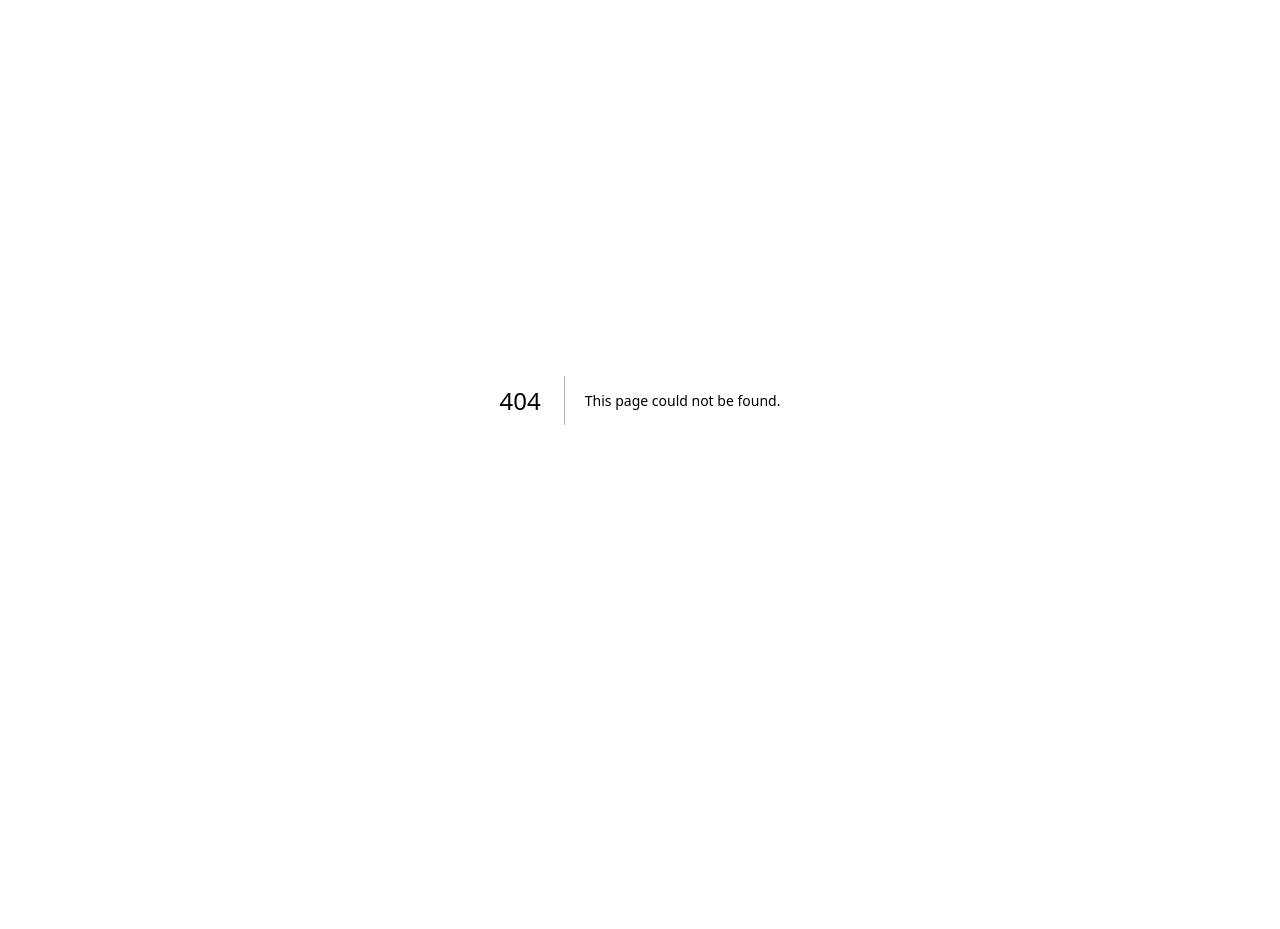
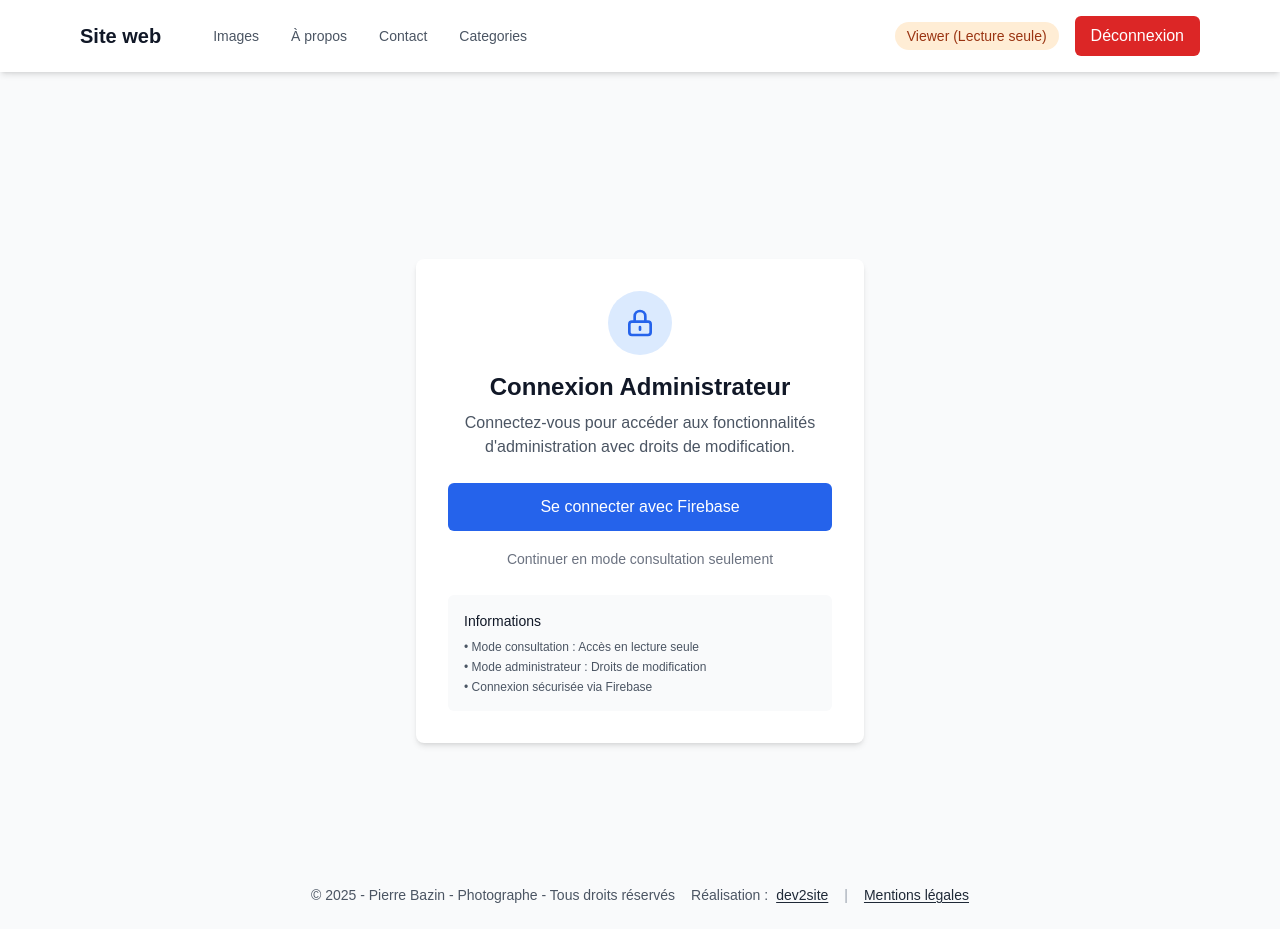
Before and after one commit to amapic/portfolio-arti, a Next.js app: page /admin/login in a window 1280 px wide. Before the commit this address had no page. Before the commit the page ends 800 px from the top, so only its background shows below. Built offline with nearby package versions, Linux system fonts and the light colour scheme; no server answers.

Commit message:
avant reglement taille image apres pose image plein ecran

```diff
--- /dev/null
+++ b/app/admin/login/page.tsx
@@ -0,0 +1,81 @@
+"use client";
+
+import React, { useEffect } from 'react';
+import { useRouter } from 'next/navigation';
+import { Header } from '../../components/Header';
+import { useAuth } from '../../components/SimpleAuthProvider';
+import NoSSR from '../../components/NoSSR';
+import PortfolioFooter from '../../components/PortfolioFooter';
+
+const AdminLoginPage: React.FC = () => {
+  const router = useRouter();
+  const { user, hasWriteAccess, switchToEditMode, isDefaultMode } = useAuth();
+
+  // Si l'utilisateur est déjà admin connecté, rediriger vers le dashboard
+  useEffect(() => {
+    if (hasWriteAccess && !isDefaultMode) {
+      router.push('/admin');
+    }
+  }, [hasWriteAccess, isDefaultMode, router]);
+
+  return (
+    <NoSSR>
+      <div suppressHydrationWarning={true}>
+        <div className="min-h-screen bg-gray-50">
+          <Header />
+
+          <div className="pt-20 min-h-screen flex items-center justify-center">
+            <div className="max-w-md w-full mx-auto">
+              <div className="bg-white rounded-lg shadow-md p-8">
+                <div className="text-center mb-6">
+                  <div className="mx-auto w-16 h-16 bg-blue-100 rounded-full flex items-center justify-center mb-4">
+                    <svg className="w-8 h-8 text-blue-600" fill="none" stroke="currentColor" viewBox="0 0 24 24">
+                      <path strokeLinecap="round" strokeLinejoin="round" strokeWidth={2} d="M12 15v2m-6 4h12a2 2 0 002-2v-6a2 2 0 00-2-2H6a2 2 0 00-2 2v6a2 2 0 002 2zm10-10V7a4 4 0 00-8 0v4h8z" />
+                    </svg>
+                  </div>
+                  <h1 className="text-2xl font-bold text-gray-900 mb-2">
+                    Connexion Administrateur
+                  </h1>
+                  <p className="text-gray-600">
+                    Connectez-vous pour accéder aux fonctionnalités d'administration avec droits de modification.
+                  </p>
+                </div>
+
+                <div className="space-y-4">
+                  <button
+                    onClick={switchToEditMode}
+                    className="w-full bg-blue-600 hover:bg-blue-700 text-white font-medium py-3 px-4 rounded-md transition-colors"
+                  >
+                    Se connecter avec Firebase
+                  </button>
+
+                  <div className="text-center">
+                    <button
+                      onClick={() => router.push('/admin')}
+                      className="text-sm text-gray-500 hover:text-gray-700 transition-colors"
+                    >
+                      Continuer en mode consultation seulement
+                    </button>
+                  </div>
+                </div>
+
+                <div className="mt-6 p-4 bg-gray-50 rounded-md">
+                  <h3 className="text-sm font-medium text-gray-900 mb-2">Informations</h3>
+                  <ul className="text-xs text-gray-600 space-y-1">
+                    <li>• Mode consultation : Accès en lecture seule</li>
+                    <li>• Mode administrateur : Droits de modification</li>
+                    <li>• Connexion sécurisée via Firebase</li>
+                  </ul>
+                </div>
+              </div>
+            </div>
+          </div>
+
+          <PortfolioFooter />
+        </div>
+      </div>
+    </NoSSR>
+  );
+};
+
+export default AdminLoginPage;
--- a/app/components/SimpleAuthProvider.tsx
+++ b/app/components/SimpleAuthProvider.tsx
@@ -9,6 +9,7 @@ import {
   User as FirebaseUser
 } from 'firebase/auth';
 import { auth } from '../../lib/firebase';
+import { useRouter } from 'next/navigation';
 
 interface User {
   uid: string;
@@ -57,6 +58,7 @@ interface AuthProviderProps {
 }
 
 export const AuthProvider: React.FC<AuthProviderProps> = ({ children }) => {
+  const router = useRouter();
   const [isLoggedIn, setIsLoggedIn] = useState(true); // Commencer connecté par défaut
   const [user, setUser] = useState<User | null>(null);
   const [firebaseUser, setFirebaseUser] = useState<FirebaseUser | null>(null);
@@ -177,8 +179,13 @@ export const AuthProvider: React.FC<AuthProviderProps> = ({ children }) => {
       setIsLoggedIn(true);
       setIsDefaultMode(true);
       setShowLoginModal(false);
+
+      // Redirection vers la page de login admin après déconnexion
+      router.push('/admin/login');
     } catch (error: any) {
       console.error('Erreur de déconnexion:', error);
+      // Même en cas d'erreur, rediriger vers la page de login
+      router.push('/admin/login');
       throw new Error(error.message);
     }
   };
--- a/app/components/SimpleLightbox.tsx
+++ b/app/components/SimpleLightbox.tsx
@@ -60,6 +60,7 @@ const SimpleLightbox: React.FC<SimpleLightboxProps> = ({
       // Appliquer les styles pour masquer la scrollbar et bloquer le scroll
       document.body.style.overflow = 'hidden';
       document.body.style.paddingRight = `${scrollbarWidth}px`;
+      document.body.style.fontFamily = "ExposureTrial, serif";
 
       // Bloquer le scroll tactile sur mobile
       document.body.style.position = 'fixed';
@@ -215,11 +216,13 @@ const SimpleLightbox: React.FC<SimpleLightboxProps> = ({
           )}
 
           {/* Compteur d'images */}
-          {images.length > 1 && (
-            <p className="text-sm text-gray-400 mt-2">
+          {/* {images.length > 1 && (
+            <p className="text-sm text-gray-400 mt-2"
+              style={{ fontFamily: "ExposureTrial, serif" }}
+            >
               {currentIndex + 1} / {images.length}
             </p>
-          )}
+          )} */}
         </div>
       </div>
 
--- a/app/page.tsx
+++ b/app/page.tsx
@@ -1,9 +1,9 @@
 "use client";
 
 import React, { useState, useEffect } from "react";
-import Script from "next/script";
 import PortfolioHeader from "./components/PortfolioHeader"; // Assurez-vous que ce composant existe
 import SimpleLightbox from "./components/SimpleLightbox";
+import { Analytics } from "@vercel/analytics/next"
 interface ApiCategory {
   id: string;
   value: string;
@@ -196,26 +196,69 @@ const TestIsotopePage: React.FC = () => {
   // Initialiser Isotope après le chargement
   useEffect(() => {
     if (!loading && galleryItems.length > 0) {
-      // Fonction pour attendre que les scripts soient complètement chargés
-      const waitForScripts = () => {
-        return new Promise<void>((resolve) => {
-          const checkScripts = () => {
+      // Fonction pour charger les scripts dynamiquement
+      const loadScripts = async () => {
+        try {
+          // Chargement séquentiel des scripts
+          await loadScript('/scripts/jquery360.js');
+          await loadScript('/scripts/isotope.pkgd.min.js');
+          await loadScript('/scripts/isotope-packery.pkgd.js');
+
+          console.log('✅ Tous les scripts sont chargés');
+          return true;
+        } catch (error) {
+          console.error('❌ Erreur lors du chargement des scripts:', error);
+          throw error;
+        }
+      };
+
+      // Fonction utilitaire pour charger un script
+      const loadScript = (src: string): Promise<void> => {
+        return new Promise((resolve, reject) => {
+          // Vérifier si le script est déjà chargé
+          const existingScript = document.querySelector(`script[src="${src}"]`);
+          if (existingScript) {
+            resolve();
+            return;
+          }
+
+          const script = document.createElement('script');
+          script.src = src;
+          script.async = true;
+
+          script.onload = () => {
+            console.log(`✅ Script chargé: ${src}`);
+            resolve();
+          };
+
+          script.onerror = () => {
+            console.error(`❌ Erreur de chargement: ${src}`);
+            reject(new Error(`Failed to load script: ${src}`));
+          };
+
+          document.head.appendChild(script);
+        });
+      };
+
+      // Fonction pour vérifier que jQuery et Isotope sont disponibles
+      const waitForLibraries = (): Promise<void> => {
+        return new Promise((resolve) => {
+          const checkLibraries = () => {
             const $ = (window as any).$;
             if ($ && typeof $.fn === 'object' && typeof $.fn.isotope === 'function') {
-              // Double vérification que jQuery et Isotope sont vraiment prêts
+              // Double vérification que jQuery fonctionne
               try {
-                // Test d'une fonction basique jQuery pour s'assurer qu'elle fonctionne
                 $('<div>').remove();
+                console.log('✅ jQuery et Isotope sont prêts');
                 resolve();
               } catch (e) {
-                // jQuery n'est pas encore complètement initialisé, réessayer
-                setTimeout(checkScripts, 100);
+                setTimeout(checkLibraries, 100);
               }
             } else {
-              setTimeout(checkScripts, 100); // Réessayer toutes les 100ms
+              setTimeout(checkLibraries, 100);
             }
           };
-          checkScripts();
+          checkLibraries();
         });
       };
 
@@ -254,8 +297,12 @@ const TestIsotopePage: React.FC = () => {
       };
 
       const initIsotope = async () => {
-        // Attendre que les scripts soient complètement chargés
-        await waitForScripts();
+        try {
+          // Charger les scripts d'abord
+          await loadScripts();
+
+          // Attendre que les librairies soient disponibles
+          await waitForLibraries();
 
           // Attendre que toutes les images soient chargées
           await waitForImages();
@@ -407,6 +454,10 @@ const TestIsotopePage: React.FC = () => {
                 }, 300); // Délai correspondant à la durée de la transition CSS sur .grid
               });
           }
+        } catch (error) {
+          console.error('Erreur lors de l\'initialisation d\'Isotope:', error);
+          throw error;
+        }
       };
 
       // Lancer l'initialisation avec gestion d'erreurs
@@ -528,16 +579,6 @@ const TestIsotopePage: React.FC = () => {
 
   return (
     <>
-      {/* Chargement de jQuery et Isotope */}
-      {/* <Script src="https://cdnjs.cloudflare.com/ajax/libs/jquery/3.6.0/jquery.min.js" /> */}
-      <Script src="/scripts/jquery360.js" />
-      {/* <Script src="https://raw.githubusercontent.com/metafizzy/isotope-packery/master/packery-mode.pkgd.min.js" /> */}
-      {/* <Script src="https://cdnjs.cloudflare.com/ajax/libs/jquery.isotope/3.0.6/isotope.pkgd.min.js" /> */}
-      {/* <Script src="https://cdnjs.cloudflare.com/ajax/libs/jquery/2.2.2/jquery.min.js" /> */}
-       <Script src="/scripts/isotope.pkgd.min.js" />
-      {/* <Script src="https://npmcdn.com/isotope-layout@3/dist/isotope.pkgd.js" /> */}
-      <Script src="/scripts/isotope-packery.pkgd.js" />
-      {/* <Script src="https://cdnjs.cloudflare.com/ajax/libs/jquery.isotope/3.0.6/isotope.pkgd.min.js" /> */}
       {/* CSS exactement comme dans ton HTML */}
       <style jsx global>{`
         /* Import font and text-shadow from PortfolioHeader */
@@ -667,7 +708,7 @@ const TestIsotopePage: React.FC = () => {
           /* border-radius: 15px; */
           overflow: hidden;
           /* Transition uniquement pour les propriétés hover */
-          transition: transform 0.3s ease, box-shadow 0.3s ease;
+          transition: transform 0.3s ease;
         }
 
         .grid-item:hover > .item-content {
@@ -768,12 +809,12 @@ const TestIsotopePage: React.FC = () => {
           font-weight: bold;
           color: white;
           margin-bottom: 10px;
-          text-shadow: 1px 1px 2px rgba(0, 0, 0, 0.5);
+          // text-shadow: 1px 1px 2px rgba(0, 0, 0, 0.5);
           z-index: 2;
           /* Style similaire à ImageComponent */
           font-weight: 600;
           letter-spacing: 0.05em;
-          drop-shadow: 0 1px 3px rgba(0, 0, 0, 0.3);
+          // drop-shadow: 0 1px 3px rgba(0, 0, 0, 0.3);
           /* Animation initiale - caché */
           /* transform: translateY(20px); */
           opacity: 0;
@@ -789,7 +830,7 @@ const TestIsotopePage: React.FC = () => {
           /* Style similaire à ImageComponent */
           margin-top: 0.25rem;
           font-weight: 300;
-          drop-shadow: 0 1px 3px rgba(0, 0, 0, 0.3);
+          // drop-shadow: 0 1px 3px rgba(0, 0, 0, 0.3);
           /* Animation initiale - caché */
           /* transform: translateY(20px); */
           opacity: 0;
@@ -923,7 +964,7 @@ const TestIsotopePage: React.FC = () => {
           }
         }
       `}</style>
-
+        <Analytics />
       <div className="min-h-screen bg-white font-serif p-0 m-0 w-full">
         {/* <h1>🎨 Portfolio avec API</h1> */}
         <PortfolioHeader />
@@ -989,6 +1030,7 @@ const TestIsotopePage: React.FC = () => {
                           className={`item-title ${
                             item.isForcedSquare ? "text-red-400" : ""
                           }`}
+                          style={{ fontFamily: "ExposureTrial, serif" }}
                         >
                           {item.titre}
                         </div>
@@ -997,17 +1039,18 @@ const TestIsotopePage: React.FC = () => {
                             className={`item-desc ${
                               item.isForcedSquare ? "text-red-300" : ""
                             }`}
+                            style={{ fontFamily: "ExposureTrial, serif" }}
                           >
                             {item.sousTitre}
                           </div>
                         )}
-                        {item.isForcedSquare && (
+                        {/* {item.isForcedSquare && (
                           <div className="item-forced-indicator">
                             <span className="text-red-500 text-xs font-bold bg-white bg-opacity-20 px-2 py-1 rounded">
                               Forcé 1x1
                             </span>
                           </div>
-                        )}
+                        )} */}
                       </div>
                     </div>
                   </div>
--- a/package.json
+++ b/package.json
@@ -10,6 +10,7 @@
     "static": "next build"
   },
   "dependencies": {
+    "@vercel/analytics": "^1.5.0",
     "firebase": "^10.14.1",
     "gsap": "^3.13.0",
     "isotope-layout": "^3.0.6",
```
Also changed, not shown: 1 other file (tests, documents, lock files or other folders). Lines whose indentation alone changed are shown as unchanged.
